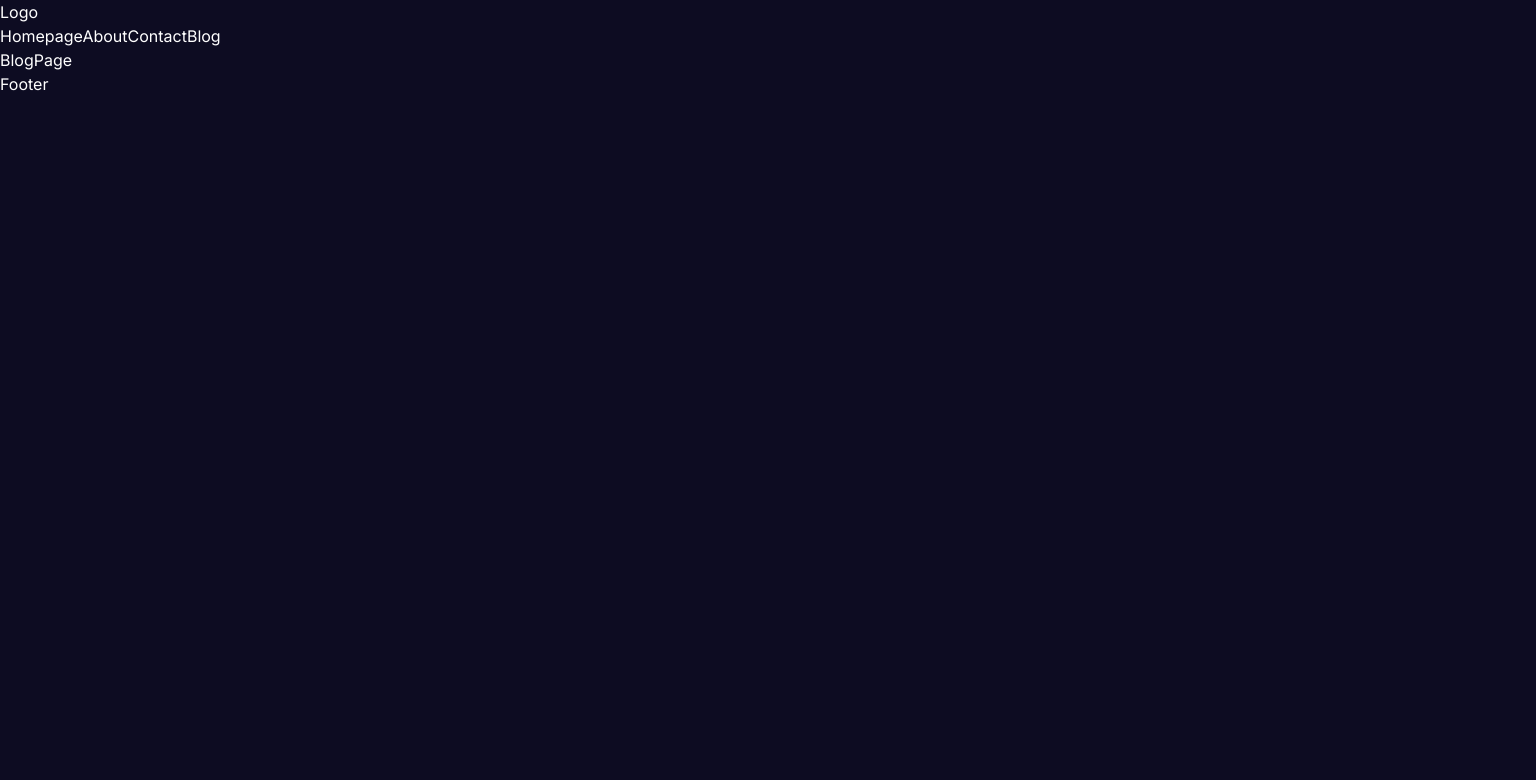
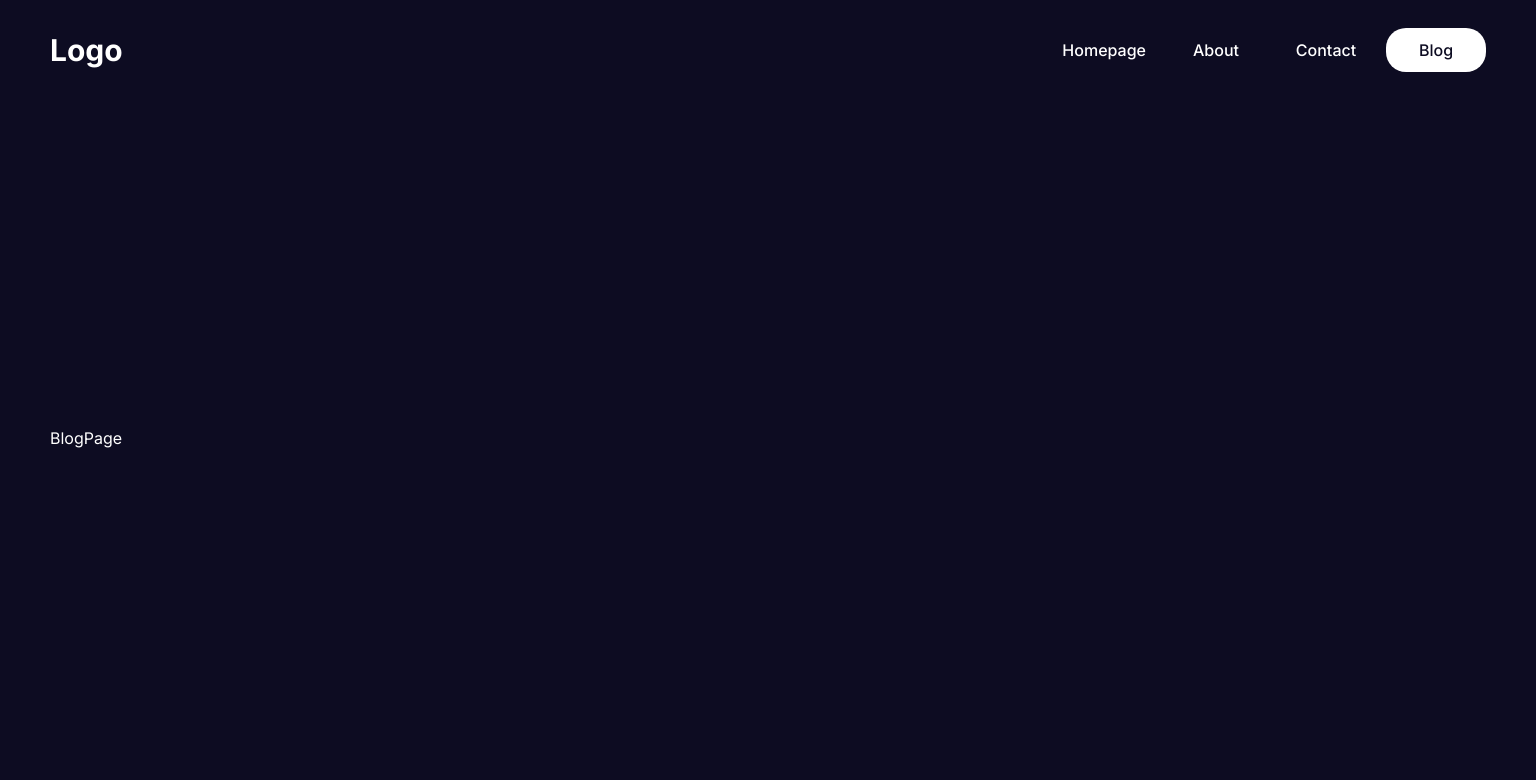
Before and after one commit to vugar-gasimov/mind-spark, a Next.js app: page /blog in a window 1280 px wide. Shown: the top 780 px of the page, 1536 px wide, since content can reach past the window. Built offline with nearby package versions, Linux system fonts and the light colour scheme.

Commit message:
New style files for Navbar and new navLink file.

```diff
--- a/src/app/layout.js
+++ b/src/app/layout.js
@@ -13,10 +13,15 @@
 export default function RootLayout({ children }) {
   return (
     <html lang="en">
+      <head>
+        <link rel="icon" href="/thinking.png" type="image/png" sizes="36" />
+      </head>
       <body className={inter.className}>
-        <Navbar />
-        {children}
-        <Footer />
+        <div className="flex flex-col justify-between min-h-screen px-[50px] w-[1536px] mr-auto">
+          <Navbar />
+          {children}
+          <Footer />
+        </div>
       </body>
     </html>
   );
--- a/src/components/navbar/Navbar.jsx
+++ b/src/components/navbar/Navbar.jsx
@@ -1,9 +1,9 @@
 import Links from "./links/Links";
-
+import styles from "./navbar.module.css";
 const Navbar = () => {
   return (
-    <div>
-      <div>Logo</div>
+    <div className={styles.container}>
+      <div className={styles.logo}>Logo</div>
       <div>
         <Links />
       </div>
--- a/src/components/navbar/links/Links.jsx
+++ b/src/components/navbar/links/Links.jsx
@@ -1,5 +1,6 @@
 import Link from "next/link";
-
+import styles from "./links.module.css";
+import NavLink from "./navLink/navLink";
 const Links = () => {
   const links = [
     {
@@ -20,11 +21,9 @@
     },
   ];
   return (
-    <div>
+    <div className={styles.links}>
       {links.map((link) => (
-        <Link href={link.path} key={link.title}>
-          {link.title}
-        </Link>
+        <NavLink item={link} key={link.title} />
       ))}
     </div>
   );
--- /dev/null
+++ b/src/components/navbar/links/links.module.css
@@ -0,0 +1,5 @@
+.links {
+  display: flex;
+  align-items: center;
+  gap: 10px;
+}
--- /dev/null
+++ b/src/components/navbar/links/navLink/navLink.jsx
@@ -0,0 +1,18 @@
+"use client";
+import Link from "next/link";
+import styles from "./navLink.module.css";
+import { usePathname } from "next/navigation";
+const NavLink = ({ item }) => {
+  const pathName = usePathname();
+  return (
+    <Link
+      href={item.path}
+      className={`${styles.container} ${
+        pathName === item.path && styles.active
+      }`}
+    >
+      {item.title}
+    </Link>
+  );
+};
+export default NavLink;
--- /dev/null
+++ b/src/components/navbar/links/navLink/navLink.module.css
@@ -0,0 +1,12 @@
+.container {
+  min-width: 100px;
+  padding: 10px;
+  border-radius: 20px;
+  font-weight: 500;
+  text-align: center;
+}
+
+.active {
+  background-color: var(--text);
+  color: var(--bg);
+}
--- /dev/null
+++ b/src/components/navbar/navbar.module.css
@@ -0,0 +1,11 @@
+.container {
+  height: 100px;
+  display: flex;
+  align-items: center;
+  justify-content: space-between;
+}
+
+.logo {
+  font-size: 30px;
+  font-weight: bold;
+}
```
